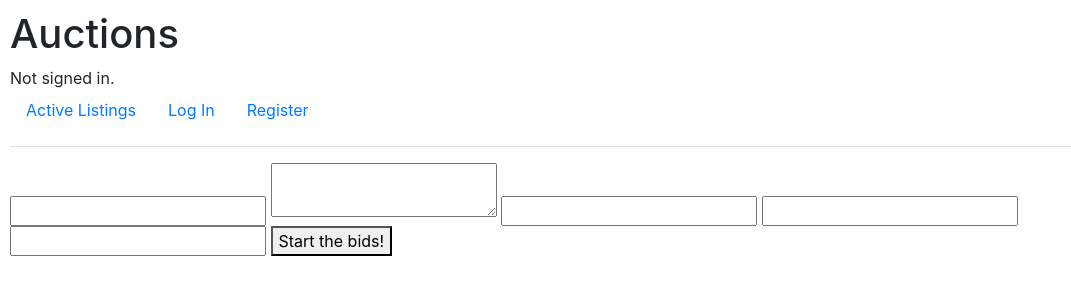
After one commit to Gamonal6/commerce, a Django app: template auctions/templates/auctions/new_listing.html in a window 1280 px wide. The commit adds this page. Shown: the top 300 px of the page, without its empty margins (0-1071 px from the left). Run offline with Django 3.2, Linux system fonts and the light colour scheme; the template is opened without the code that fills it, so the values that code supplies are empty; some libraries are stand-ins or nearby versions.

Commit message:
added new_listing.html and created model to save the listings

```diff
--- a/auctions/models.py
+++ b/auctions/models.py
@@ -12,3 +12,4 @@
     description = models.TextField(max_length=400)
     img_url = models.CharField(max_length=200)
     category = models.CharField(max_length=20)
+    owner = models.ForeignKey(User, on_delete=models.CASCADE)
--- a/auctions/templates/auctions/layout.html
+++ b/auctions/templates/auctions/layout.html
@@ -24,6 +24,9 @@
                 <li class="nav-item">
                     <a class="nav-link" href="{% url 'logout' %}">Log Out</a>
                 </li>
+                <li class="nav-item">
+                    <a class="nav-link" href="#">Create New Listing</a>
+                </li>
             {% else %}
                 <li class="nav-item">
                     <a class="nav-link" href="{% url 'login' %}">Log In</a>
--- /dev/null
+++ b/auctions/templates/auctions/new_listing.html
@@ -0,0 +1,16 @@
+{% extends "auctions/layout.html" %}
+
+{% block body %}
+
+<form action="{% url 'index' %}" method="post">
+    {% csrf_token %}
+    <input  type="text" name="title">
+    <textarea name="description"></textarea>
+    <input  type="text" name="img-url">
+    <input  type="number" name="bid">
+    <input  type="text" name="category">
+    <button>Start the bids!</button>
+</form>
+
+
+{% endblock %}
```
Also changed, not shown: db.sqlite3.
